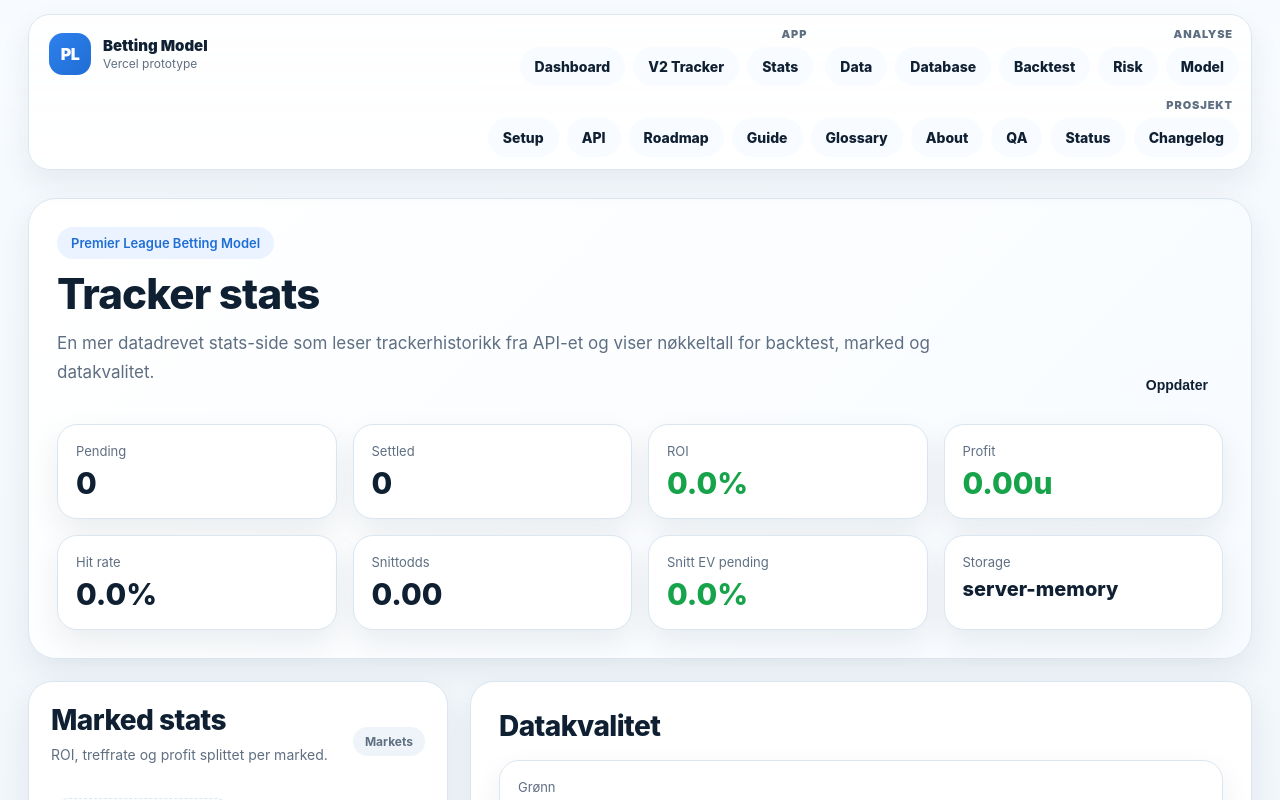
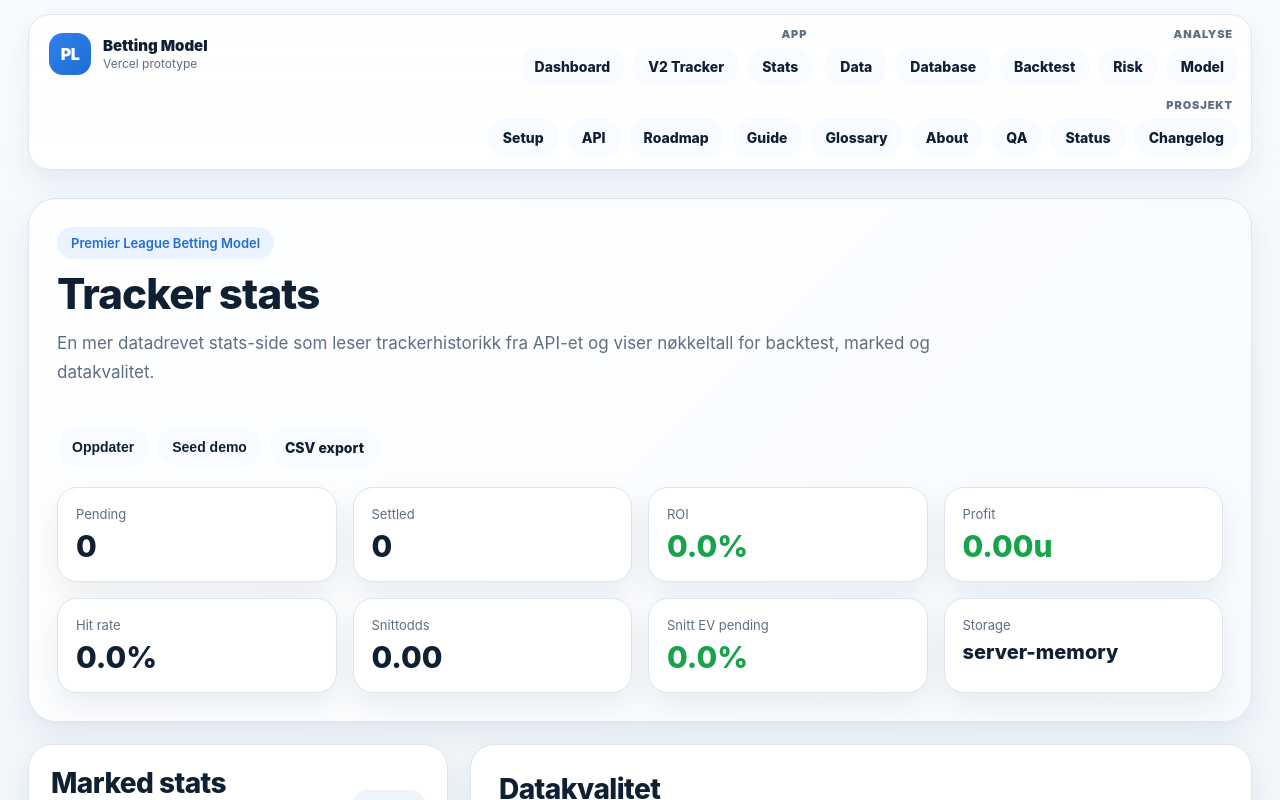
Before and after one commit to hakonnilsen157-commits/PL-betting-model, a Next.js app in the folder pl-vercel-v1/: page /tracker-stats in a window 1280 px wide. Shown: the top 800 px of the page. Built offline with nearby package versions, Linux system fonts and the light colour scheme.

Commit message:
Add seed and export actions to tracker stats page

```diff
--- a/pl-vercel-v1/app/tracker-stats/page.tsx
+++ b/pl-vercel-v1/app/tracker-stats/page.tsx
@@ -36,6 +36,12 @@ type TrackerStatsResponse = {
   error?: string;
 };
 
+type SeedResponse = {
+  ok?: boolean;
+  inserted?: number;
+  error?: string;
+};
+
 function pct(value?: number) {
   if (typeof value !== 'number' || Number.isNaN(value)) return '–';
   return `${(value * 100).toFixed(1)}%`;
@@ -58,6 +64,8 @@ function units(value?: number) {
 export default function TrackerStatsPage() {
   const [data, setData] = useState<TrackerStatsResponse | null>(null);
   const [loading, setLoading] = useState(true);
+  const [seeding, setSeeding] = useState(false);
+  const [message, setMessage] = useState<string | null>(null);
   const [error, setError] = useState<string | null>(null);
 
   async function loadStats() {
@@ -73,6 +81,24 @@ export default function TrackerStatsPage() {
       setError(err instanceof Error ? err.message : 'Ukjent stats-feil');
     } finally {
       setLoading(false);
+    }
+  }
+
+  async function seedDemoData() {
+    setSeeding(true);
+    setError(null);
+    setMessage(null);
+
+    try {
+      const response = await fetch('/api/tracker/seed-demo', { method: 'POST' });
+      const json = (await response.json()) as SeedResponse;
+      if (!json.ok) throw new Error(json.error ?? 'Kunne ikke legge inn demo-data');
+      setMessage(`Demo-data lagt inn: ${json.inserted ?? 0} rader`);
+      await loadStats();
+    } catch (err) {
+      setError(err instanceof Error ? err.message : 'Ukjent seed-feil');
+    } finally {
+      setSeeding(false);
     }
   }
 
@@ -94,11 +120,18 @@ export default function TrackerStatsPage() {
               En mer datadrevet stats-side som leser trackerhistorikk fra API-et og viser nøkkeltall for backtest, marked og datakvalitet.
             </p>
           </div>
-          <button type="button" onClick={loadStats} className="app-nav-link" disabled={loading}>
-            {loading ? 'Laster...' : 'Oppdater'}
-          </button>
+          <div className="app-nav-links">
+            <button type="button" onClick={loadStats} className="app-nav-link" disabled={loading}>
+              {loading ? 'Laster...' : 'Oppdater'}
+            </button>
+            <button type="button" onClick={seedDemoData} className="app-nav-link" disabled={seeding}>
+              {seeding ? 'Legger inn...' : 'Seed demo'}
+            </button>
+            <a href="/api/tracker/export?format=csv" className="app-nav-link">CSV export</a>
+          </div>
         </div>
 
+        {message ? <div className="info-panel"><p>{message}</p></div> : null}
         {error ? <div className="warning-box">{error}</div> : null}
 
         <div className="summary-grid" style={{ marginTop: 20 }}>
```
